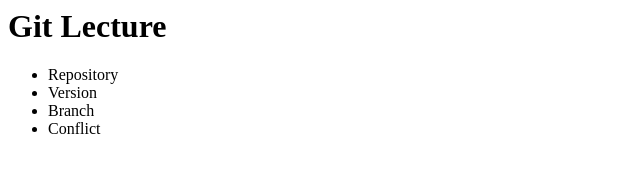
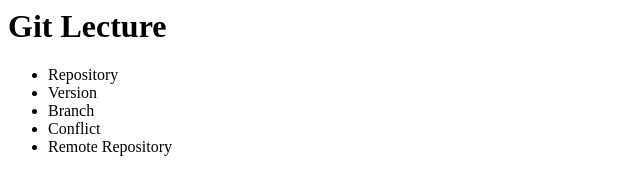
Before and after one commit to monkey199210/opentutorials, a plain HTML site: page index.html in a window 1280 px wide. Shown: the whole page, without its empty margins (0-640 px from the left). Drawn offline with Linux system fonts and the light colour scheme.

Commit message:
Add Remote Repository.

```diff
--- a/index.html
+++ b/index.html
@@ -11,6 +11,7 @@
 		<li>Version</li>
 		<li>Branch</li>
 		<li>Conflict</li>
+		<li>Remote Repository</li>
 	</ul>
 </body>
 </html>
```
